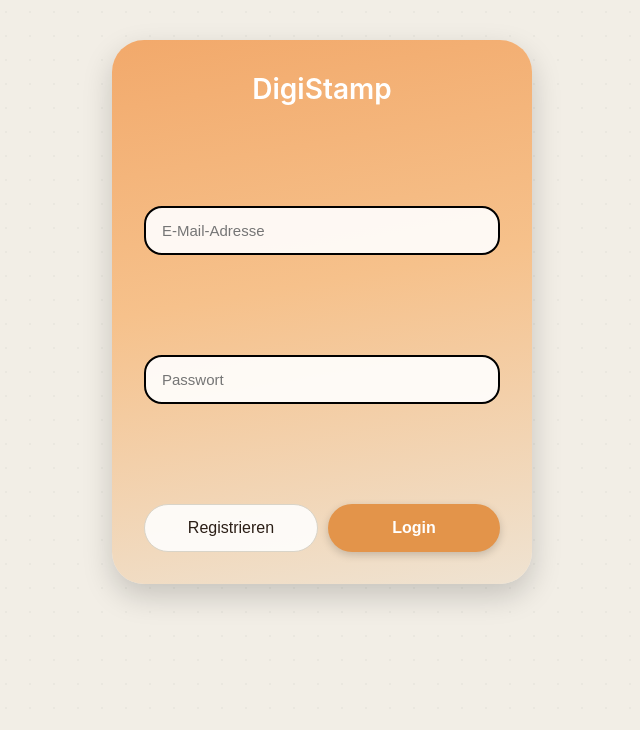
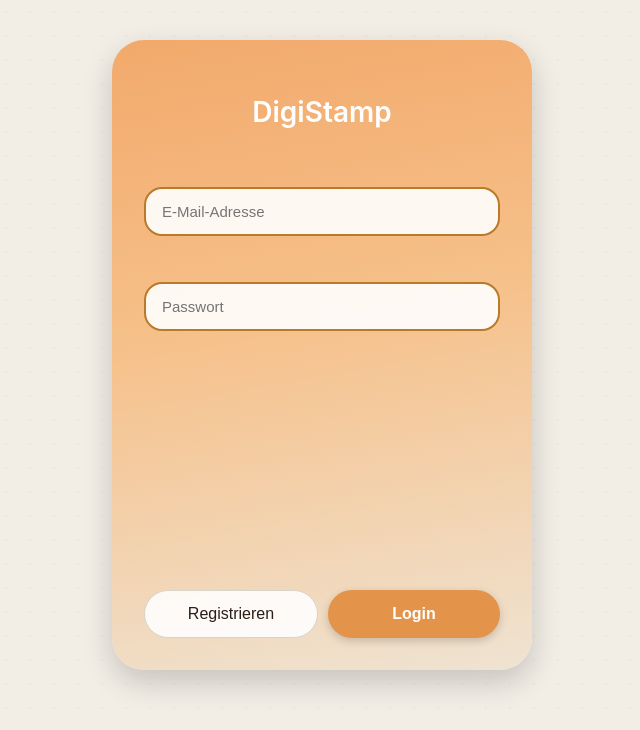
Before and after one commit to sm2502/digistamp, a plain HTML site: page frontend/index.html in a window 1280 px wide. Both pictures are taken after a click on the button "Weiter". Shown: the whole page, without its empty margins (318-958 px from the left). Drawn offline with Linux system fonts and the light colour scheme.

Commit message:
spacing justify content

```diff
--- a/frontend/style.css
+++ b/frontend/style.css
@@ -57,7 +57,7 @@
     font-size: 28px;
     font-weight: 600;
     text-align: center;
-    margin: 0;
+    margin-bottom: 12px;
     color: #FFFFFF;
 }
 
@@ -93,11 +93,13 @@
 
 /* Inputs */
 
+
+
 .input {
     width: 100%;
     padding: 14px 16px;
     border-radius: 18px;
-    border: 2px solid #000000;
+    border: 2px solid #b97a2a;
     font-size: 15px;
     box-sizing: border-box;
     outline: none;
@@ -107,7 +109,7 @@
 
 .input:focus {
     border-color: #C28F5A;
-    box-shadow: 0 0 0 2px rgba(194, 143, 90, 0.18);
+    box-shadow: 0 0 0 2px rgba(194, 143, 90, 0.39);
 }
 
 /* Buttons */
@@ -212,8 +214,9 @@
 /* Login & Registrierung */
 #login-screen .card,
 #register-screen .card {
-    justify-content: center;
-    gap: 100px;
+    justify-content: flex-start;
+    gap: 46px;
+    min-height: 630px;
 }
 
 /* Top-Bar */
```
Also changed, not shown: frontend/index.html (line endings or trailing spaces).
